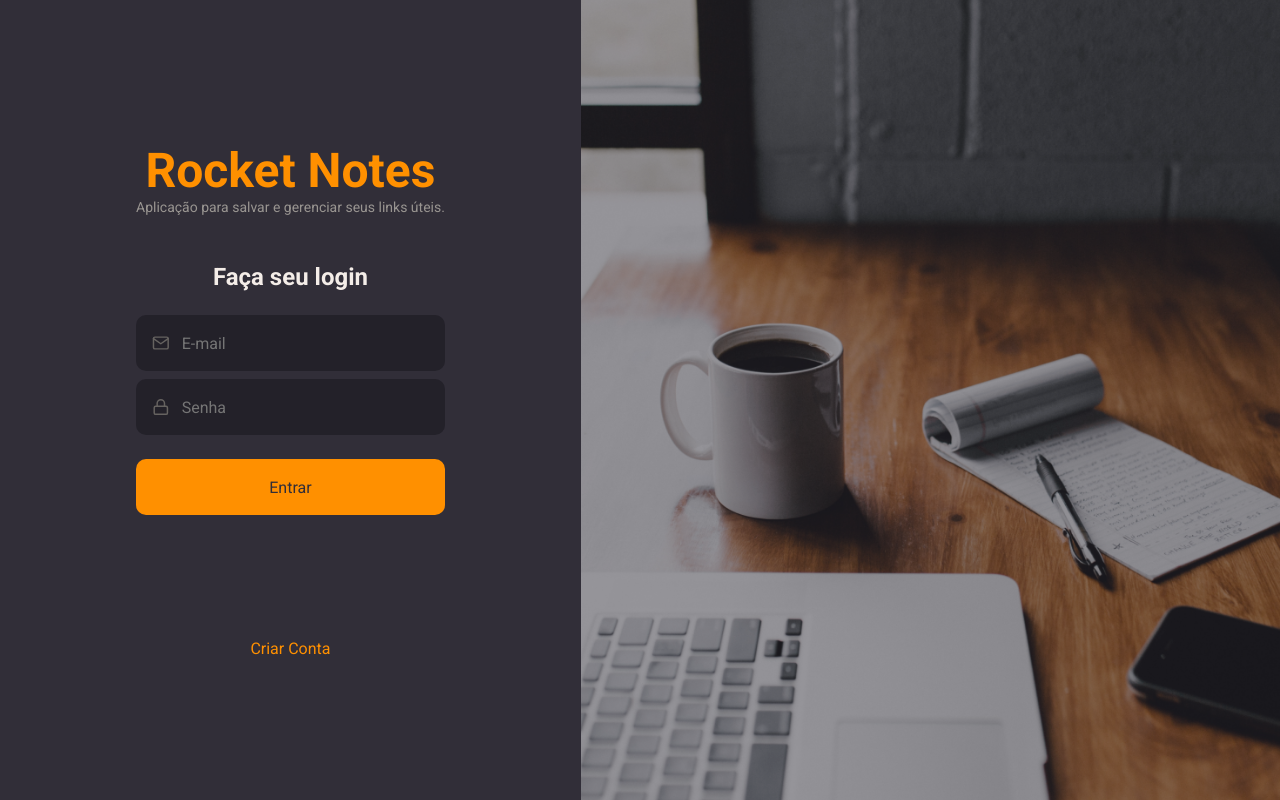
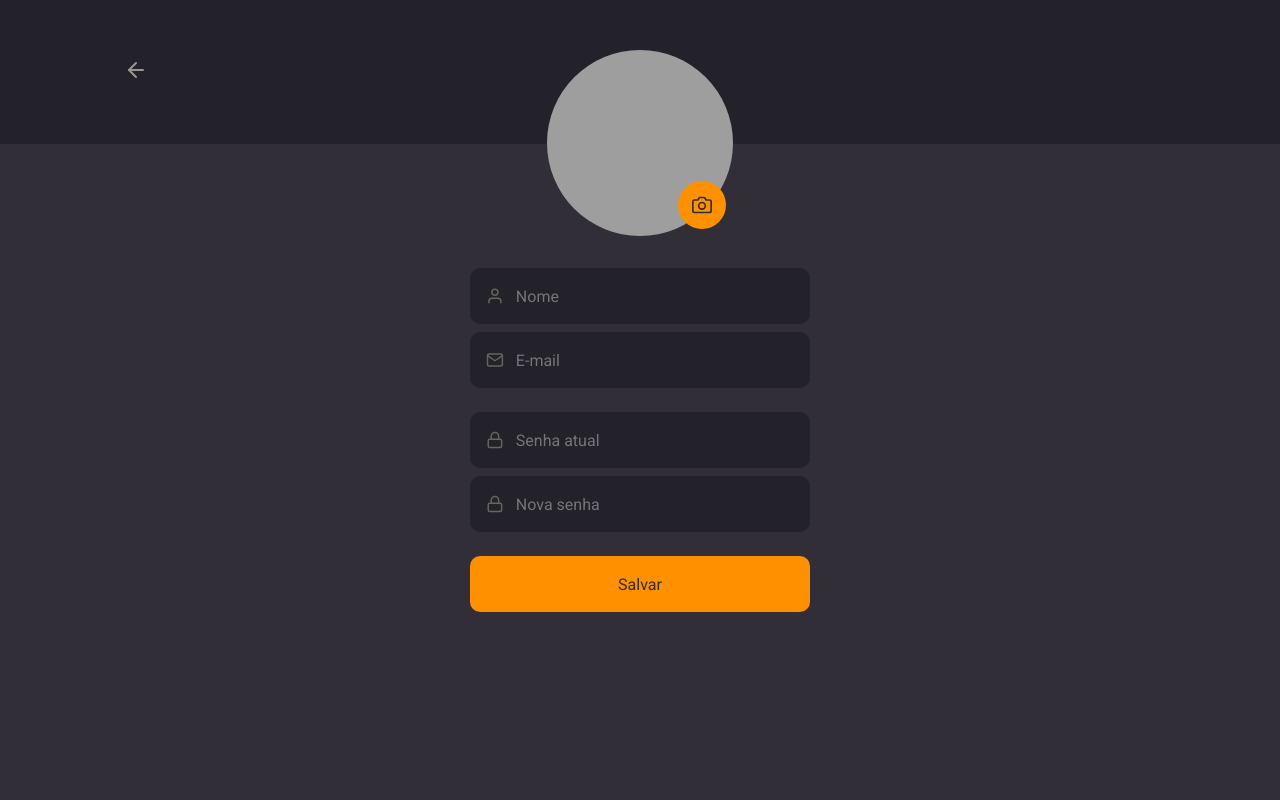
Before and after one commit to Fernandabitten/frontend-rocket-notes, a React (Vite) app: page / in a window 1280 px wide. Built offline with nearby package versions, Linux system fonts and the light colour scheme; grey boxes are pictures that could not be loaded.

Commit message:
profile page

```diff
--- a/src/main.jsx
+++ b/src/main.jsx
@@ -3,13 +3,13 @@
 import {ThemeProvider} from 'styled-components';
 import GlobalStyles from './styles/global';
 import theme from './styles/theme';
-import { Signin } from './pages/Signin';
+import { Profile } from './pages/Profile';
 
 ReactDOM.createRoot(document.getElementById('root')).render(
   <React.StrictMode>
     <ThemeProvider theme={theme}>
     <GlobalStyles />
-      <Signin />
+      <Profile />
     </ThemeProvider>
   </React.StrictMode>
 )
--- /dev/null
+++ b/src/pages/Profile/index.jsx
@@ -0,0 +1,55 @@
+import {Container, Form, Avatar}  from './style';
+import {FiArrowLeft, FiMail, FiLock, FiUser, FiCamera } from "react-icons/fi";
+
+import {Input} from "../../components/Input"
+import {Button} from '../../components/Button';
+
+export function Profile() {
+  return (
+    <Container>
+      <header>
+        <a href="/">
+          <FiArrowLeft />
+        </a>
+      </header>
+
+      <Form>
+        <Avatar>
+          <img
+            src="https://github.com/Fernandabitten.png"
+            alt="Foto do usuário"
+          />
+          <label htmlFor='avatar'>
+            <FiCamera />
+            <input
+              id="avatar"
+              type="file"
+            />
+          </label>
+        </Avatar>
+        <Input
+            placeholder="Nome"
+            type="text"
+            icon= {FiUser}
+          />
+        <Input
+          placeholder="E-mail"
+          type="text"
+          icon= {FiMail}
+        />
+        <Input
+          placeholder="Senha atual"
+          type="password"
+          icon= {FiLock}
+        />
+        <Input
+          placeholder="Nova senha"
+          type="password"
+          icon= {FiLock}
+        />
+
+        <Button title="Salvar"/>
+      </Form>
+    </Container>
+  )
+}
--- /dev/null
+++ b/src/pages/Profile/style.js
@@ -0,0 +1,74 @@
+import styled from "styled-components";
+
+export const Container = styled.div`
+  width: 100%;
+
+  > header {
+    width: 100%;
+    height: 144px;
+
+    background-color: ${({theme}) => theme.COLORS.BACKGROUND_900};
+    display: flex;
+    align-items: center;
+
+    padding: 0 124px;
+
+    svg {
+      color: ${({theme}) => theme.COLORS.GRAY_100};
+      font-size: 24px;
+    }
+
+  }
+`;
+
+export const Form = styled.form`
+  max-width: 340px;
+  margin: 30px auto 0;
+
+  > div:nth-child(4){
+    margin-top: 24px;
+  }
+`;
+
+export const Avatar = styled.div`
+  position: relative;
+  margin: -124px auto 32px;
+
+  width: 186px;
+  height: 186px;
+
+  > img {
+    width: 186px;
+    height: 186px;
+    border-radius: 50%;
+  }
+
+  > label {
+    width: 48px;
+    height: 48px;
+
+    background-color: ${({theme}) => theme.COLORS.ORANGE};
+    border-radius: 50%;
+
+    display: flex;
+    align-items: center;
+    justify-content: center;
+
+    position: absolute;
+    bottom: 7px;
+    right: 7px;
+
+    cursor: pointer;
+
+    input {
+      display: none;
+    }
+
+    svg {
+      width: 20px;
+      height: 20px;
+      color: ${({theme}) => theme.COLORS.BACKGROUND_800};
+    }
+
+  }
+`;
```
